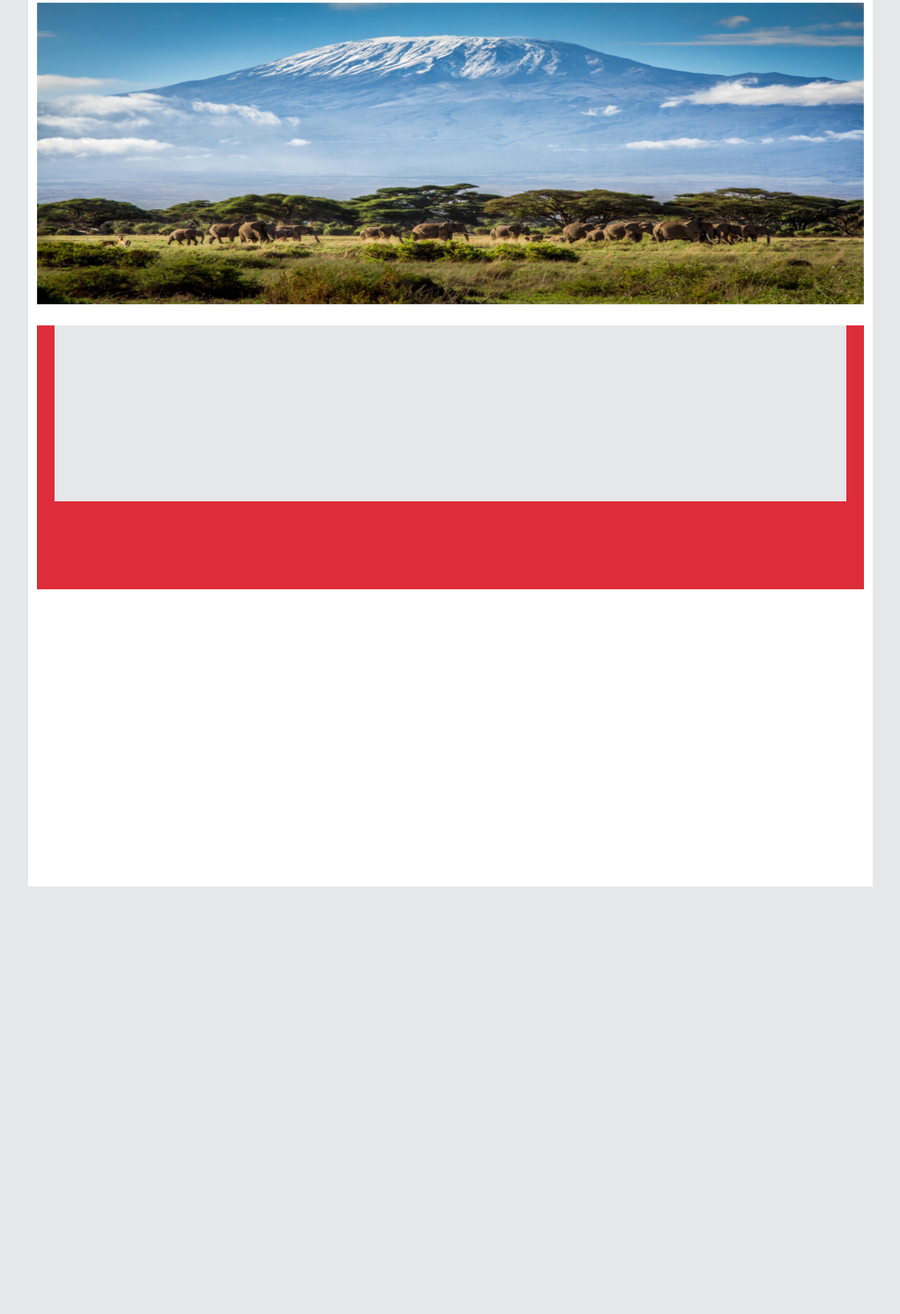
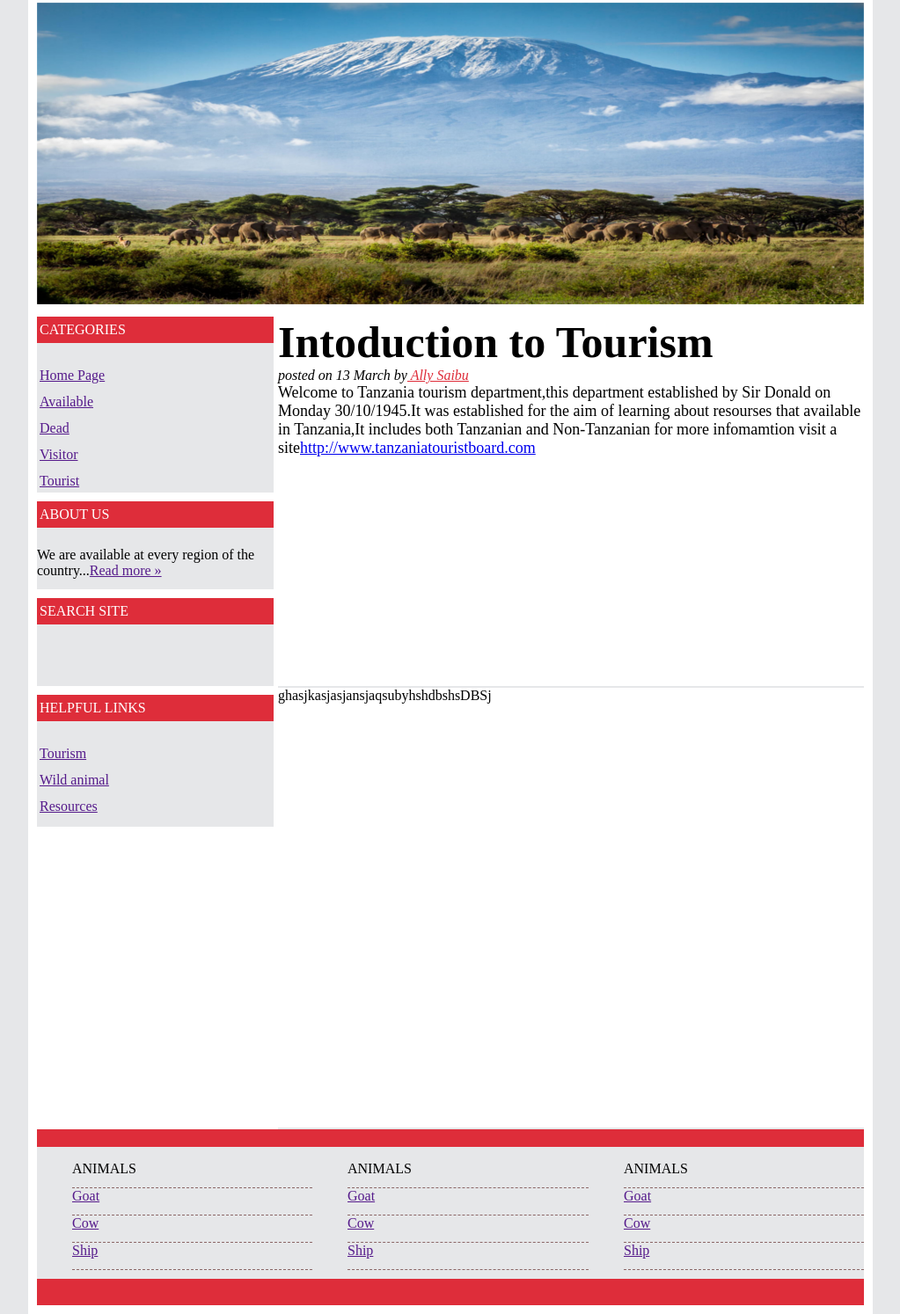
Before and after one commit to allyh/firstwebsite, a plain HTML site: page public_html/index.html in a window 1280 px wide. Shown: the part 220-1714 px from the top of the page at 88% size, without its empty margins (128-1151 px from the left). Before the commit the page ends 1228 px from the top, so only its background shows below. Drawn offline with Linux system fonts and the light colour scheme.

Commit message:
class name for sidebar has been changed

```diff
--- a/public_html/css/styles.css
+++ b/public_html/css/styles.css
@@ -1,7 +1,7 @@
 
 .container{
     width: 960px;
-    min-height: 1200px;
+    min-height: 600px;
     margin: 0 auto;
     top: 20px;
     background-color: #ffffff;
@@ -10,7 +10,7 @@
 .content{
     width: 940px;
     margin: 0 auto;
-    min-height: 1000px;
+    min-height: 600px;
     padding-top: 20px;
 }
 h1{
@@ -56,19 +56,63 @@ span{
     background-color: #4076ab;
 }
 body{
-  background-color: #e6e7e9;
-   // background-image:url('../images/bg.png');
+    background-color: #e6e7e9;
+    // background-image:url('../images/bg.png');
 }
 .separator{
     height: 10px;
 }
+.sidebar-container{
+    width: 269px;
+    min-height: 600px;
+    display: block;
+    float: left;
+}
+#separator{
+    width: 5px;
+    min-height: 600px;
+    display: block;
+    float: left;
+}
+.main-content{
+    width: 666px;
+    //background-color: red;
+    //border: 1px solid black;
+    min-height: 420px;
+    display: block;
+    float: left;
+    border-bottom: 2px solid #e6e7e9;
+}
+p1{
+    font-size: 50px;
+    font-weight:  bold;
+    display: block;
+}
+p2{
+    font-style: italic;
+    display: block;
+}
+p2 span{
+    text-decoration: underline;
+}
+p3{
+    font-size: large;
+}
+p3 a:hover{
+    color: #ff0000;
+}
+.article{
+    width: 666px;
+    min-height: 500px;
+    display: block;
+    border-bottom: 2px solid #e6e7e9;
+    float: left;
+}
 .sidebar{
-    width: 200px;
+    width: 269px;
     height: 200px;
     background-color: #e6e7e9;
     display:block;
-    float: left;
-     //border: 1px solid black;
 }
 .sidebar ul{
     padding: 0px;
@@ -85,22 +129,19 @@ body{
     color: #de2d3a;
 }
 .sidebar2{
-    width: 200px;
-    height: 200px;
+    width: 269px;
+    height: 100px;
     background-color: #e6e7e9;
-    display:block;
 }
 .sidebar3{
-    width: 200px;
-    height: 200px;
+    width: 269px;
+    height: 100px;
     background-color: #e6e7e9;
-    display:block;
 }
 .sidebar4{
-    width: 200px;
+    width: 269px;
     height: 150px;
     background-color: #e6e7e9;
-    display:block;
 }
 .sidebar4 ul{
     padding: 0px;
@@ -118,16 +159,63 @@ body{
 }
 .footer{
     width: 940px;
-    height: 300px;
+    height: 200px;
     background-color: #de2d3a;
     //border: 1px solid black;
+    position: relative;
+    clear: both;
 }
 .footerin{
-    width: 900px;
-    height: 200px;
+    width: 940px;
+    height: 150px;
     //border: 1px solid black;
     margin: 0 auto;
     background-color: #e6e7e9;
+    position: absolute;
+    margin-top: 20px;
+    //padding-top: 20px;
+}
+.clear{
+    width: 313px;
+    height: 150px;
+    display: block;
+    float: left;
+}
+.clear ul{
+    list-style: none;
+}
+.clear ul li{
+    border-bottom: 1px dashed #8b6666;
+    height: 30px;
+}
+.middle{
+    width: 314px;
+    height: 150px;
+    display: block;
+    float: left;
+}
+.middle ul{
+    list-style: none;
+}
+.middle ul li{
+    border-bottom: 1px dashed #8b6666;
+    height: 30px;
+}
+.end{
+    width: 313px;
+    height: 150px;
+    display: block;
+    float: left;
+}
+.end ul{
+    list-style: none;
+}
+.end ul li{
+    border-bottom: 1px dashed #8b6666;
+    height: 30px;
+}
+ul li a:hover{
+    color:#a57866;
 }
 .lower{
     width: 400px;
@@ -169,9 +257,9 @@ body{
     border-left: 4px solid #8ac007;
 }
 .button{
-    width: 150px;
+    width: 300px;
     height: 40px;
-    //border: 1px solid black;
+    border: 1px solid black;
     border-radius: 3px;
     bottom: 20px;
     padding-left: 30px;
--- a/public_html/index.html
+++ b/public_html/index.html
@@ -29,12 +29,7 @@ and open the template in the editor.
                 <img src="images/kilimanjaro ice mountain.png"/>
                 <div class="separator"></div>
                 <div class="sidebar-container">
-
-                </div>
-                <div class="main-content">
-
-                </div>
-<!--                <div class="sidebar">
+                    <div class="sidebar">
                         <h4>CATEGORIES</h4>
                         <ul>
                             <li><a href="">Home Page</a></li>
@@ -47,10 +42,13 @@ and open the template in the editor.
                     <div class="separator"></div>
                     <div class="sidebar2">
                         <h4>ABOUT US</h4>
+                        We are available at every region of the country...<a href="">Read more &#187;</a>
                     </div>
                     <div class="separator"></div>
                     <div class="sidebar3">
                         <h4>SEARCH SITE</h4>
+                        <div class="site"></div>
+                        <div class="button"></div>
                     </div>
                     <div class="separator"></div>
                     <div class="sidebar4">
@@ -60,10 +58,45 @@ and open the template in the editor.
                             <li><a href="">Wild animal</a></li>
                             <li><a href="">Resources</a></li>
                         </ul>
-                </div>-->
+                    </div>
+                </div>
+                <div id="separator"></div>
+                <div class="main-content">
+                    <p1>Intoduction to Tourism</p1>
+                    <p2>posted on 13 March by<span> Ally Saibu</span></p2>
+                    <p3>Welcome to Tanzania tourism department,this department established by Sir Donald on Monday 30/10/1945.It was established for the aim of learning about resourses that available in Tanzania,It includes both Tanzanian and Non-Tanzanian for more infomamtion visit a site<a href="http://www.tanzaniatouristboard.com">http://www.tanzaniatouristboard.com</a> </p3>
+                    <div class="button"></div>
+                    <div class="button"></div>
+                </div>
                 <div class="separator"></div>
+                <div class="article">ghasjkasjasjansjaqsubyhshdbshsDBSj</div>
                 <div class="footer">
-                   <div class="footerin"></div>
+                    <div class="footerin">
+                        <div class="clear">
+                            <ul>
+                                <li>ANIMALS</li>
+                                <li><a href="">Goat</a></li>
+                                <li><a href="">Cow</a></li>
+                                <li><a href="">Ship</a></li>
+                            </ul>
+                        </div>
+                        <div class="middle">
+                            <ul>
+                                <li>ANIMALS</li>
+                                <li><a href="">Goat</a></li>
+                                <li><a href="">Cow</a></li>
+                                <li><a href="">Ship</a></li>
+                            </ul>
+                        </div>
+                        <div class="end">
+                            <ul>
+                                <li>ANIMALS</li>
+                                <li><a href="">Goat</a></li>
+                                <li><a href="">Cow</a></li>
+                                <li><a href="">Ship</a></li>
+                            </ul>
+                        </div>
+                    </div>
                 </div>
                 <div class="separator"></div>
             </div>
```
Lines whose indentation alone changed are shown as unchanged.
